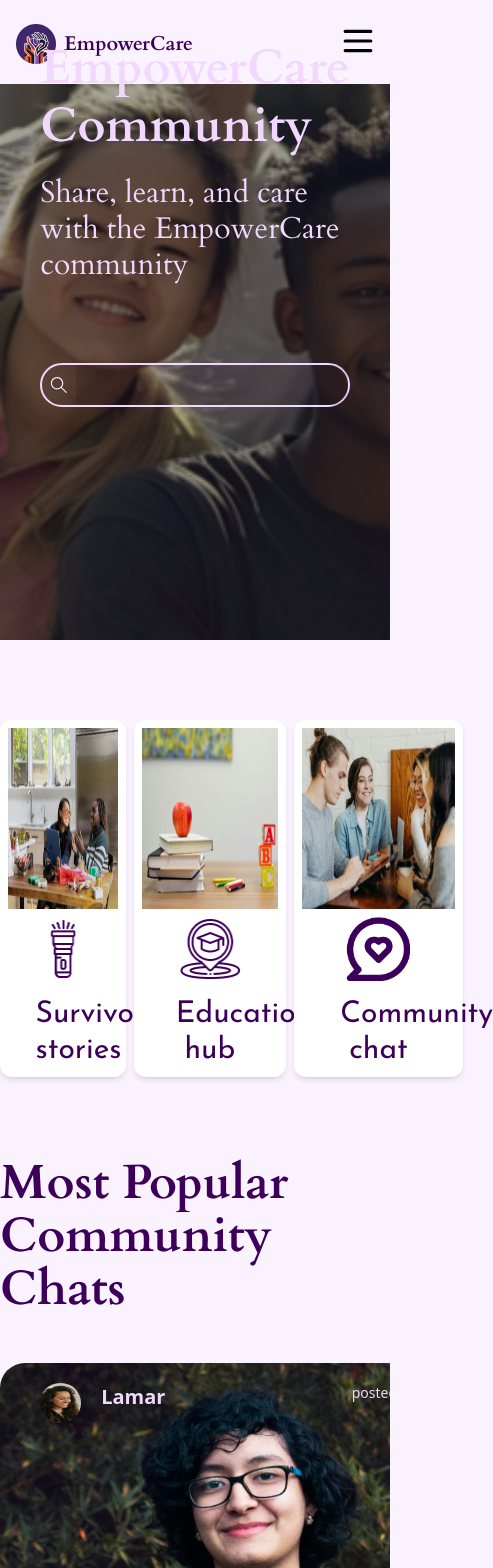
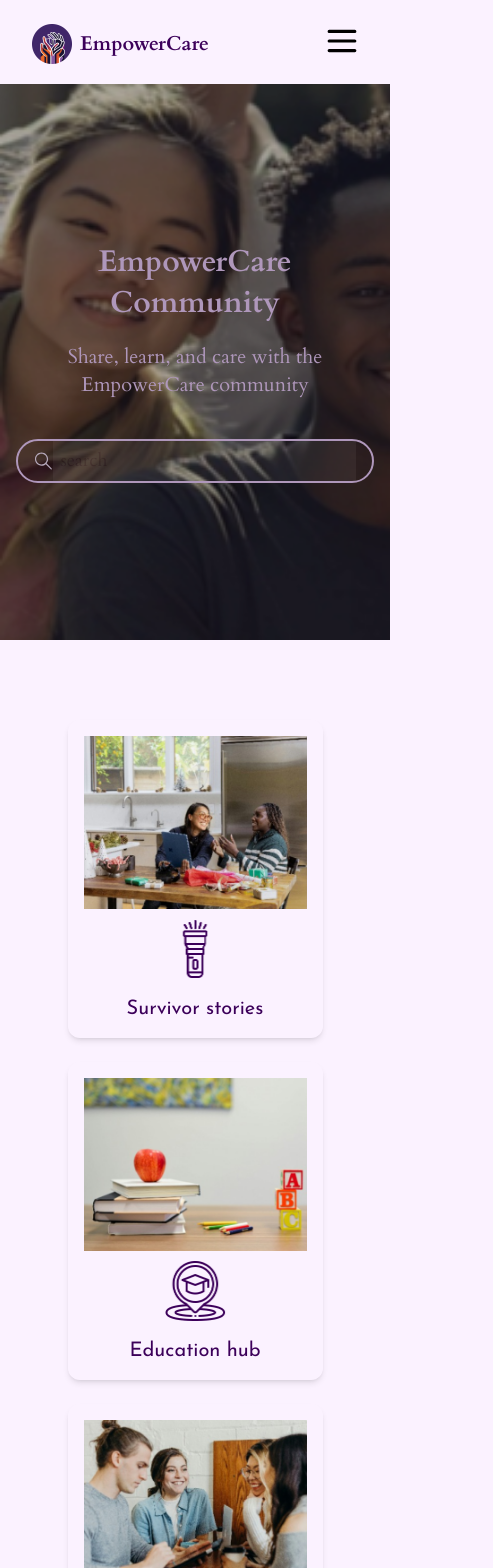
Before and after one commit to AudreyWhurah/Tech4Dev_Capstone_Project, a React (Create React App) app: page /community in a window 390 px wide. Shown: the top 1568 px of the page, 493 px wide, since content can reach past the window. Built offline with nearby package versions, Linux system fonts and the light colour scheme.

Commit message:
Feat: implemented mobile responsiveness

```diff
--- a/src/components/Community.jsx
+++ b/src/components/Community.jsx
@@ -8,11 +8,11 @@ import CommunityServices from "./CommunityServices";
 const Community = () => {
   return (
     <div>
-      <div className="max-w-[1278px] mx-auto">
+      <div className="container mx-auto w-full px-4 sm:px-6 lg:px-8">
         <Nav isHome={false} />
       </div>
       <CommunityHero />
-      <div className="max-w-[1278px] mx-auto">
+      <div className="container mx-auto w-full px-4 sm:px-6 lg:px-8">
         <CommunityServices />
         <CommunityPost />
       </div>
--- a/src/components/CommunityHero.jsx
+++ b/src/components/CommunityHero.jsx
@@ -2,21 +2,19 @@ import React from "react";
 
 const CommunityHero = () => {
   return (
-    <section className="bg-hero_bg_2 bg-cover bg-no-repeat h-[556px] relative mt-5">
-      <div className="bg-main_hero absolute top-0 w-full opacity-30 h-full "></div>
-      <div className="flex flex-col w-2/3 h-1/2 m-auto  justify-center items-center z-10 ">
-        <div className=" font-cardo text-main_text_4 flex flex-col justify-center items-center opacity-100 z-50 ">
-          <h2 className="font-bold text-5xl leading-[57.6px] ">
+    <section className="bg-hero_bg_2 bg-cover bg-no-repeat h-[556px] md:h-[556px] relative mt-5">
+      <div className="bg-main_hero absolute top-0 w-full opacity-30 h-full"></div>
+      <div className="flex flex-col w-full md:w-2/3 h-full justify-center items-center m-auto text-center px-4">
+        <div className="font-cardo text-main_text_4">
+          <h2 className="font-bold text-3xl md:text-5xl leading-snug md:leading-[57.6px]">
             EmpowerCare Community
           </h2>
-          <h5 className="font-normal text-3xl mt-5">
+          <h5 className="font-normal text-xl md:text-3xl mt-5">
             Share, learn, and care with the EmpowerCare community
           </h5>
-          <div className=" border-2 border-main_text_4 flex flex-row rounded-full justify-between w-full items-center mt-20">
+          <div className="border-2 border-main_text_4 flex flex-row rounded-full justify-between items-center mt-10 md:mt-20 px-4">
             <svg
-              className="text-main_text_4 w-5 h-5 m-2"
-              width="15"
-              height="15"
+              className="text-main_text_4 w-5 h-5"
               viewBox="0 0 15 15"
               fill="none"
               xmlns="http://www.w3.org/2000/svg"
@@ -26,11 +24,10 @@ const CommunityHero = () => {
                 fill="#FBF2FF"
               />
             </svg>
-
             <input
               type="text"
               placeholder="search"
-              className=" w-full p-2 placeholder:text-main_dark placeholder:font-normal placeholder:text-xl bg-main_hero opacity-10 "
+              className="w-full p-2 placeholder:text-main_dark placeholder:font-normal placeholder:text-lg bg-transparent focus:outline-none bg-main_light opacity-5"
             />
           </div>
         </div>
--- a/src/components/CommunityServices.jsx
+++ b/src/components/CommunityServices.jsx
@@ -3,57 +3,51 @@ import React from "react";
 const CommunityServices = () => {
   return (
     <section className="mt-20">
-      <div className="flex justify-evenly space-x-2">
-        <div className=" bg-[#FFFFFF] p-2 rounded-xl shadow-md">
-          <div className=" flex flex-col items-center text-center">
+      <div className="flex flex-col md:flex-row justify-evenly items-center space-y-6 md:space-y-0 md:space-x-2">
+        <div className="bg-white p-4 rounded-xl shadow-md flex flex-col items-center text-center">
           <img
             src="/images/community_service_1.png"
-              alt=""
-              className="w-[223px] h-[181px]"
+            alt="Survivor stories"
+            className="w-full max-w-[223px] h-auto"
           />
           <img
             src="/images/community_service_4.png"
-              alt=""
+            alt="Survivor stories icon"
             className="w-16 h-16 mt-2"
           />
-            <h3 className="mt-4 font-normal font-josefin_sans text-3xl leading-9 text-main_dark text-wrap w-1/2">
+          <h3 className="mt-4 font-normal font-josefin_sans text-xl md:text-3xl leading-tight md:leading-9 text-main_dark w-full md:w-1/2">
             Survivor stories
           </h3>
         </div>
-        </div>
-        <div className=" bg-[#FFFFFF] p-2 rounded-xl shadow-md">
-          <div className=" flex flex-col items-center text-center">
+        <div className="bg-white p-4 rounded-xl shadow-md flex flex-col items-center text-center">
           <img
             src="/images/community_service_2.png"
-              alt=""
-              className="w-[223px] h-[181px]"
+            alt="Education hub"
+            className="w-full max-w-[223px] h-auto"
           />
           <img
             src="/images/community_service_5.png"
-              alt=""
+            alt="Education hub icon"
             className="w-16 h-16 mt-2"
           />
-            <h3 className="mt-4 font-normal font-josefin_sans text-3xl leading-9 text-main_dark text-wrap w-1/2">
+          <h3 className="mt-4 font-normal font-josefin_sans text-xl md:text-3xl leading-tight md:leading-9 text-main_dark w-full md:w-1/2">
             Education hub
           </h3>
         </div>
-        </div>
-        <div className=" bg-[#FFFFFF] p-2 rounded-xl shadow-md">
-          <div className=" flex flex-col items-center text-center">
+        <div className="bg-white p-4 rounded-xl shadow-md flex flex-col items-center text-center">
           <img
             src="/images/community_service_3.png"
-              alt=""
-              className="w-[223px] h-[181px]"
+            alt="Community chat"
+            className="w-full max-w-[223px] h-auto"
           />
           <img
             src="/images/community_service_6.png"
-              alt=""
+            alt="Community chat icon"
             className="w-16 h-16 mt-2"
           />
-            <h3 className="mt-4 font-normal font-josefin_sans text-3xl leading-9 text-main_dark text-wrap w-1/2">
+          <h3 className="mt-4 font-normal font-josefin_sans text-xl md:text-3xl leading-tight md:leading-9 text-main_dark w-full md:w-1/2">
             Community chat
           </h3>
-          </div>
         </div>
       </div>
     </section>
--- a/src/components/Nav.jsx
+++ b/src/components/Nav.jsx
@@ -20,14 +20,18 @@ const Nav = ({ isHome }) => {
       <header className="w-full flex flex-col md:flex-row justify-between items-center pt-6 px-4 md:px-8 z-40">
         <div className="flex items-center justify-between w-full md:w-auto">
           <div className="flex items-center">
+            <Link to="/">
               <img
                 src="/images/logo.png"
                 alt="app logo"
                 className="md:h-[80px] md:w-[80px] h-10 w-10"
               />
+            </Link>
+            <Link to="/">
               <h3 className="px-2 font-cardo font-bold text-main_dark md:leading-10 md:text-4xl text-xl">
                 EmpowerCare
               </h3>
+            </Link>
           </div>
           <div className="md:hidden">
             <button onClick={toggleMenu} aria-expanded={isOpen} role="button">
@@ -40,6 +44,7 @@ const Nav = ({ isHome }) => {
             isOpen ? "translate-x-0" : "-translate-x-full"
           } md:translate-x-0`}
         >
+          <div className="bg-main_light">
             <ul className="flex flex-col md:flex-row md:justify-between md:items-center w-full">
               {navItems.map((item, index) => (
                 <li key={index} className="md:mr-6 last:mr-0">
@@ -53,7 +58,7 @@ const Nav = ({ isHome }) => {
                 </li>
               ))}
             </ul>
-          <div className="flex md:hidden w-full md:w-1/3 justify-center items-center mt-4 md:mt-0">
+            <div className="flex md:hidden w-full md:w-1/3 justify-center items-center mt-4 md:mt-0 ">
               {isHome ? (
                 <Link
                   to="community"
@@ -72,6 +77,7 @@ const Nav = ({ isHome }) => {
                 </div>
               )}
             </div>
+          </div>
         </nav>
         <div className="hidden md:flex w-full md:w-1/3 justify-end items-center mt-4 md:mt-0">
           {isHome ? (
@@ -82,14 +88,14 @@ const Nav = ({ isHome }) => {
               Join our community
             </Link>
           ) : (
-            <>
+            <div className="flex space-x-10">
               <button className="bg-main_dark text-main_text rounded-md px-4 py-2 font-josefin_sans font-medium text-lg w-full md:w-auto text-center">
                 Sign up
               </button>
               <button className="mt-2 md:mt-0 md:ml-2 text-main_dark rounded-md px-4 py-2 border-2 font-josefin_sans font-medium text-lg w-full md:w-auto text-center">
                 Log in
               </button>
-            </>
+            </div>
           )}
         </div>
       </header>
```
Lines whose indentation alone changed are shown as unchanged.
